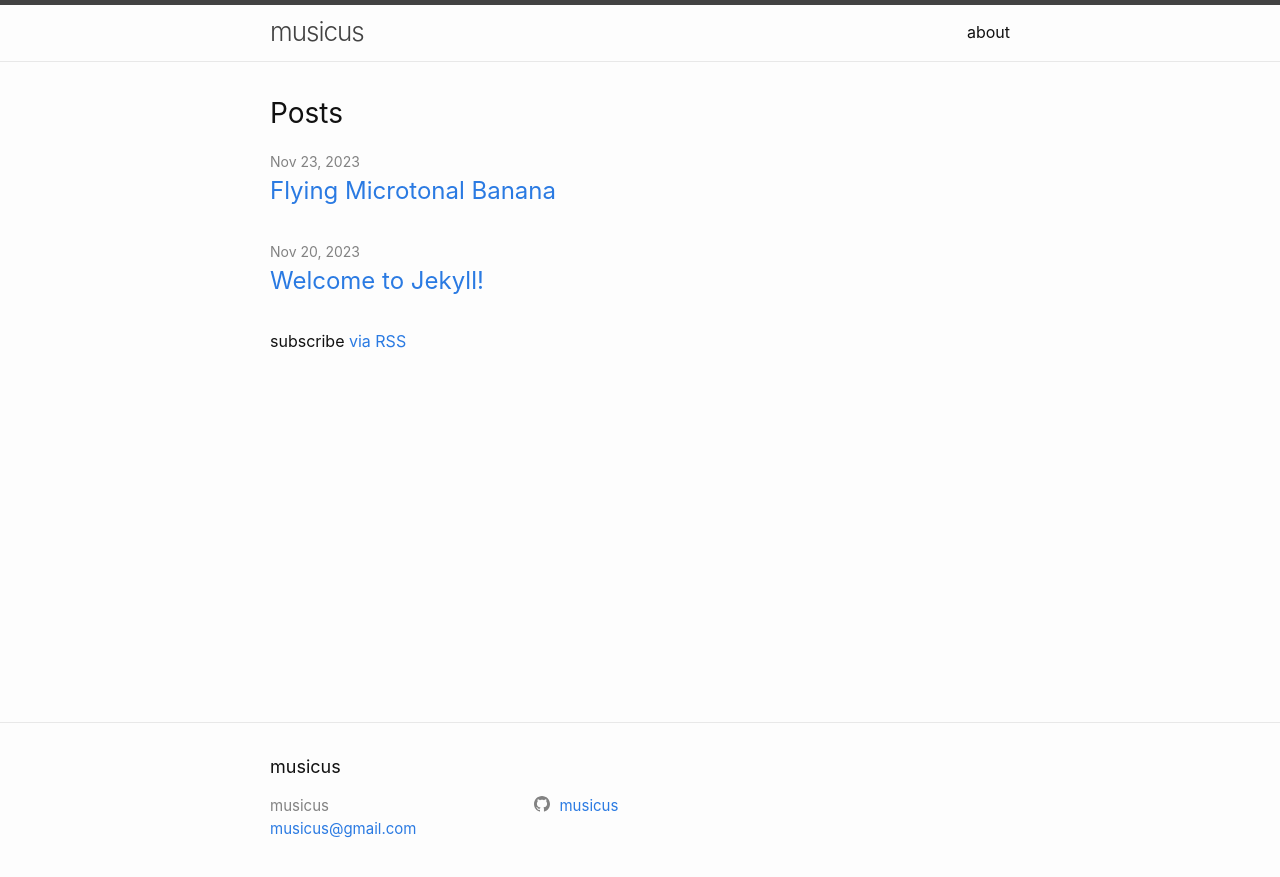
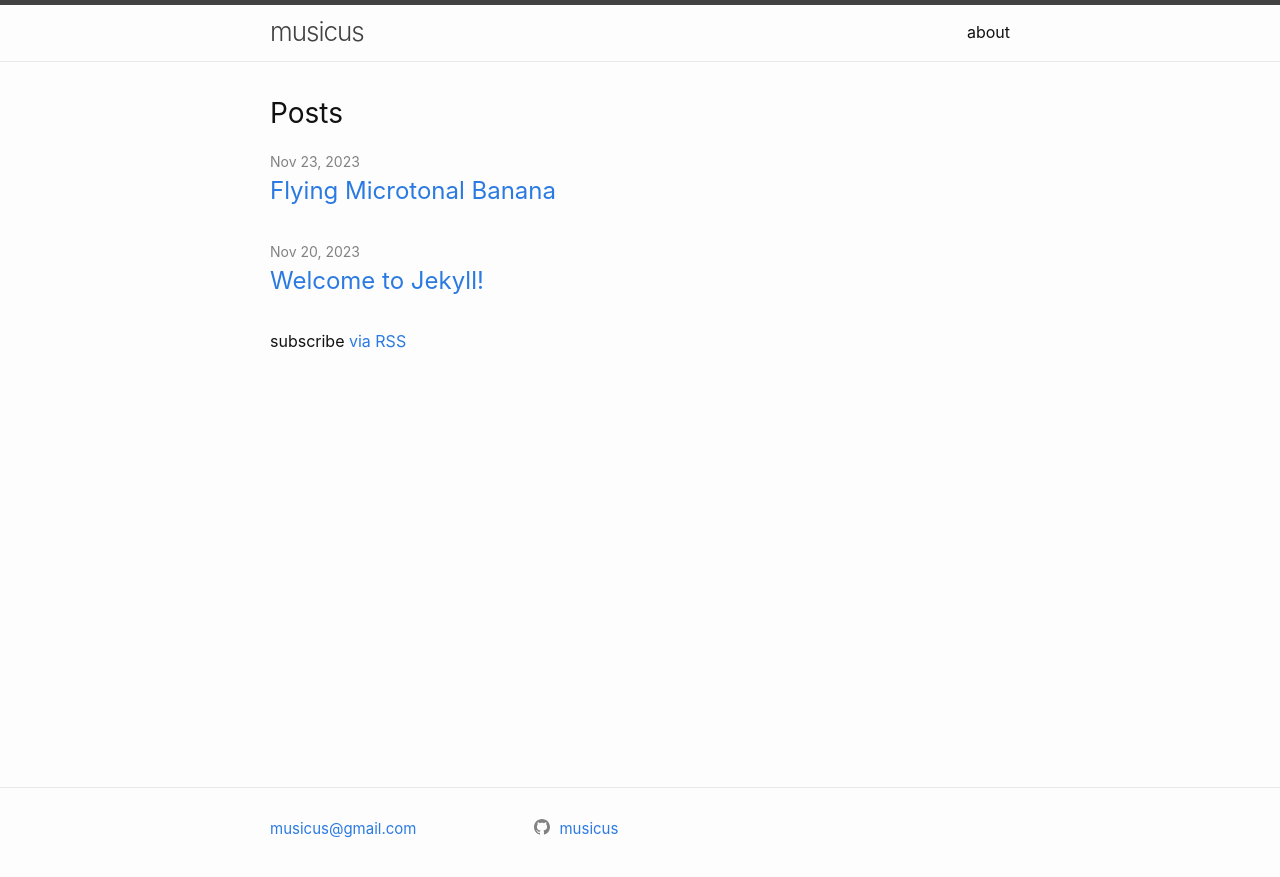
Before and after one commit to musicus/musicus.github.io, a Jekyll site: the page built from index.markdown, in a window 1280 px wide. Shown: the top 877 px of the page. Built offline with Jekyll 4.4.1, drawn with Linux system fonts in a browser that asks for light colours.

Commit message:
Customized Footer.

```diff
--- a/_includes/footer.html
+++ b/_includes/footer.html
@@ -3,20 +3,23 @@
 
   <div class="wrapper">
 
-    <h2 class="footer-heading">{{ site.title | escape }}</h2>
+    <!--// <h2 class="footer-heading">{{ site.title | escape }}</h2> //-->
 
     <div class="footer-col-wrapper">
       <div class="footer-col footer-col-1">
         <ul class="contact-list">
+          <!--
           <li class="p-name">
             {%- if site.author -%}
               {{ site.author | escape }}
             {%- else -%}
               {{ site.title | escape }}
             {%- endif -%}
+            </li> -->
+            {%- if site.email -%}
+            <li>
+              <a class="u-email" href="mailto:{{ site.email }}?subject=Comment%20about%20musicus.github.io">{{ site.email }}</a>
             </li>
-            {%- if site.email -%}
-            <li><a class="u-email" href="mailto:{{ site.email }}">{{ site.email }}</a></li>
             {%- endif -%}
         </ul>
       </div>
```
